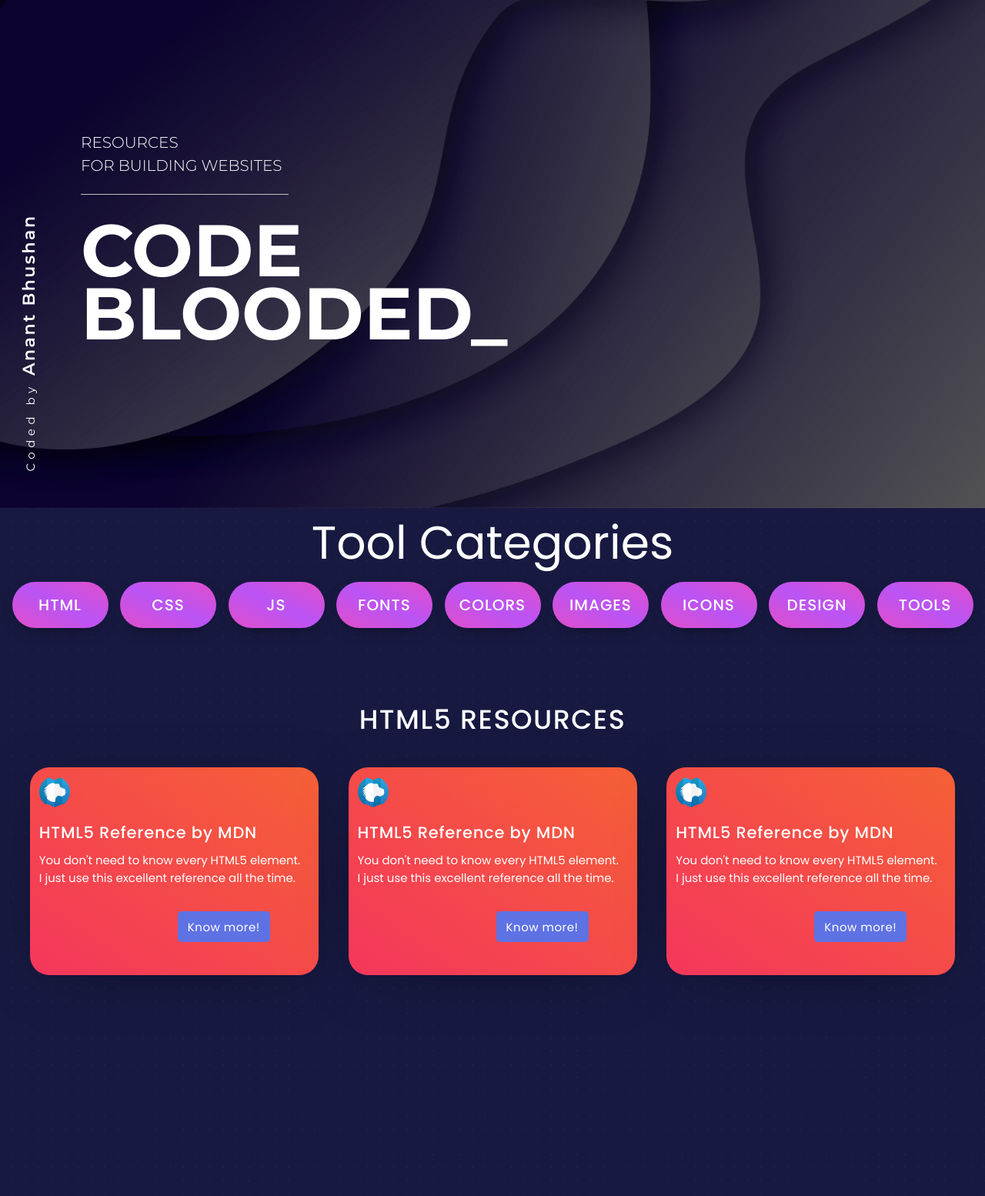
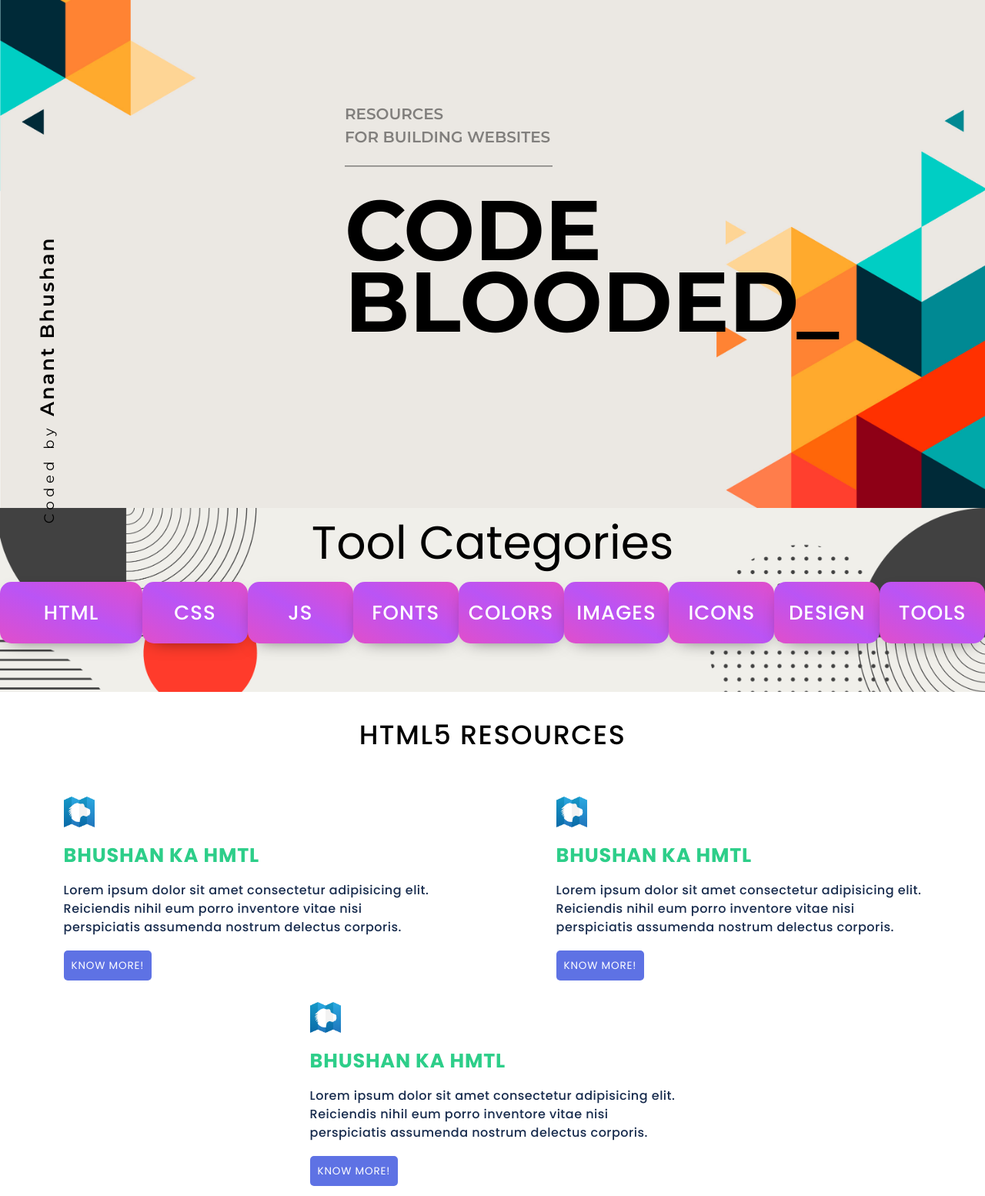
Before and after one commit to anant0036/codeBlooded, a website: page index.html in a window 1280 px wide. Shown: the part 140-1694 px from the top of the page at 77% size. Drawn offline with nearby package versions, Linux system fonts and the light colour scheme.

Commit message:
Restless for making it good looking

```diff
--- a/index.html
+++ b/index.html
@@ -16,10 +16,10 @@
    <header>
 
     <nav class="links">
-        <a href="">BHUSHAN</a>
-        <a href="">ME MEM ME </a>
-        <a href="">ANANT </a>
-        <a href="">CHAL NABC</a>
+        <a href="#" class="black">BHUSHAN</a>
+        <a href="#" class="black">ME MEM ME </a>
+        <a href="#" class="black">ANANT </a>
+        <a href="#" class="black">CHAL NABC</a>
 
     </nav>
 
@@ -55,48 +55,46 @@
         </div>
    </section>
 
-   <section id="html">
+   <section class="html" id="html">
 
     <p class="lang-heading">HTML5 RESOURCES</p>
+    <div class="container">
+        <div class="card">
+            <img src="./img/logo/mdn.png" class="res--img">
+            <p class="res--name">BHUSHAN KA HMTL</p>
+            <p class="res--desc">Lorem ipsum dolor sit amet consectetur adipisicing elit.<br>
+                Reiciendis nihil eum porro inventore vitae nisi<br>
+                perspiciatis assumenda nostrum delectus corporis.</p>
 
-    <div class="wrapper">
-        <div class="card">
-            <img src="./img/logo/mdn.png">
-            <p class="res-heading">HTML5 Reference by MDN</p>
-            <p class="res-para">
-                You don't need to know every HTML5 element.<br>
-                I just use this excellent reference all the time.
-            </p>
-
-            <button class="btn-card"><a href="#">Know more!</a></button>
+            <a href="#" class="btn--card">KNOW MORE!</a>
 
         </div>
 
         <div class="card">
-                <img src="./img/logo/mdn.png">
-                <p class="res-heading">HTML5 Reference by MDN</p>
-                <p class="res-para">
-                    You don't need to know every HTML5 element.<br>
-                    I just use this excellent reference all the time.
-                </p>
+                <img src="./img/logo/mdn.png" class="res--img">
+                <p class="res--name">BHUSHAN KA HMTL</p>
+                <p class="res--desc">Lorem ipsum dolor sit amet consectetur adipisicing elit.<br>
+                    Reiciendis nihil eum porro inventore vitae nisi<br>
+                    perspiciatis assumenda nostrum delectus corporis.</p>
 
-                <button class="btn-card"><a href="#">Know more!</a></button>
+                    <a href="#" class="btn--card">KNOW MORE!</a>
         </div>
 
         <div class="card">
-                <img src="./img/logo/mdn.png">
-                <p class="res-heading">HTML5 Reference by MDN</p>
-                <p class="res-para">
-                    You don't need to know every HTML5 element.<br>
-                    I just use this excellent reference all the time.
-                </p>
+                <img src="./img/logo/mdn.png" class="res--img">
+                <p class="res--name">BHUSHAN KA HMTL</p>
+                <p class="res--desc">Lorem ipsum dolor sit amet consectetur adipisicing elit.<br>
+                    Reiciendis nihil eum porro inventore vitae nisi<br>
+                    perspiciatis assumenda nostrum delectus corporis.</p>
 
-                <button class="btn-card"><a href="#">Know more!</a></button>
+                    <a href="#" class="btn--card">KNOW MORE!</a>
         </div>
     </div>
 
    </section>
 
+   <section></section>
+
 
 
 </body>
--- a/styles/_component.scss
+++ b/styles/_component.scss
@@ -1,39 +1,18 @@
 .btn-cate
 {
         border: none;
-        border-radius: 80px;
+        border-radius: 15px;
         outline: none;
         cursor: pointer;
         box-shadow: 0px 8px 25px -14px rgba(0,0,0,0.75);
         color: white;
         font-family: inherit;
-        font-size: 20px;
+        font-size: 26px;
         font-weight: 500;
         letter-spacing: 1px;
-        width: 125px;
-        height: 60px;
+        width: 185px;
+        height: 80px;
         background-image: linear-gradient(to bottom left,#e14eca,#ba54f5,#e14eca);
-}
-
-.btn-card
-{
-        border: none;
-        outline: none;
-        background-color:#5e72e4 ;
-        height: 40px;
-        width: 120px;
-        font-family: inherit;
-        margin-top: 12px;
-        margin-left: 180px;;
-        border-radius: 5px;
-        font-size: 15px;
-        letter-spacing: 0.5px;
-
-        &:hover
-        {
-                background-color: #3d55df;
-        }
-
 }
 
 .lang-heading
@@ -44,52 +23,72 @@
         font-size: 35px;
         font-weight: 500;
         letter-spacing: 1.5px;
-        color: white;
-}
-.res-heading
-{
-        font-size: 21px;
-        font-weight: 500;
-        letter-spacing: 0.8px;
-        margin-bottom: 10px;
-        margin-top: 10px;
-
 }
 
-.res-para
+.container
 {
-        font-size: 15px;
-        margin-bottom: 20px;
-}
 
-.wrapper
-{
         display: flex;
-        justify-content: space-evenly;
+        flex-direction: row;
+        justify-content: space-around;
         flex-wrap: wrap;
-        color: white;
-
+        // padding-left: 20px;
 }
 
 .card
 {
-        border-radius: 25px;
-        box-shadow: 0px 10px 82px -29px rgba(0,0,0,0.5);
-        padding: 12px;
-        // background-color: rgba(0, 0, 0,0);
-        background: linear-gradient(35deg,rgb(245, 54, 92),rgb(245, 96, 54))!important;
-        // background-image: url('../img/card_03.svg');
-        background-size: cover;
-        background-position: top;
-        background-repeat: no-repeat;
-        background-position-x: right;
-        width: 375px;
-        height:270px;
-        img
+        padding: 18px;
+        border-radius: 20px;
+
+
+
+        &:hover
         {
-                height: 40px;
-                width: 40px;
-                border-radius: 50%;
+                box-shadow: 0px 0px 15px 2px rgba(0,0,0,0.3);
         }
 
+
 }
+
+.res--img
+{
+        height: 40px;
+        width: 40px;
+}
+
+.res--name
+{
+        font-size: 25.5px;
+        font-family: inherit;
+        font-weight: 600;
+        letter-spacing: 0.8px;
+        padding-bottom: 10px;
+        padding-top: 10px;
+        color:#2dce89;
+}
+
+.res--desc
+{
+        font-size: 16px;
+        font-family: inherit;
+        font-weight: 500;
+        letter-spacing: 0.5px;
+        padding-bottom: 25px;
+        padding-top: 5px;
+        color: #172b4d;
+}
+
+.btn--card
+{
+        background-color:#5e72e4 ;
+        padding:10px;
+        font-size: 13.5px;
+        border-radius: 5px;
+        letter-spacing: 0.8px;
+
+        &:hover
+        {
+                background-color: #3d55df;
+
+        }
+}
--- a/styles/style.scss
+++ b/styles/style.scss
@@ -63,61 +63,55 @@ body
 header
 {
     height: 100vh;
-    background-image: url('../img/banner_2.png');
+    background-image: url('../img/banner_4.png');
     background-size: cover;
     background-position: top;
     background-repeat: no-repeat;
     font-family: 'Montserrat', sans-serif;
-    // background-position-x: right;
+    color: black;
 
     .links
     {
-        // border: 2px solid red;
-        // font-size: 16px;
         font-family: inherit;
-        font-weight: 300;
+        font-weight: 400;
         margin-left: 900px;
-        margin-right: 28px;
+        margin-right: 50px;
         padding-top: 20px;
         text-align: right;
 
         a
         {
-            padding-left: 100px;
+            padding-left: 70px;
         }
     }
 
     div
     {
-        padding-top: 17%;
-        padding-left: 105px;
-
-
+        // border: 2px solid green;
+        width: 850px;
+        margin-top: 16%;
+        margin-left: 35%;
         p
         {
-            font-family: 'Montserrat', sans-serif;
+            font-size: 110px;
             font-weight: 700;
-            font-size:95px;
-            color: white;
             margin-top: -30px;
-
         }
     }
 
     .my--name
     {
-        color: white;
         font-family: 'Montserrat', sans-serif;
-        font-size: 15px;
+        font-size: 18px;
         letter-spacing: 5.5px;
         transform: rotate(-90deg);
         float: left;
-        margin-left: -130px;
-        margin-top: -50px;
+        margin-left: -125px;
+
 
         span
         {
-            font-size: 22px;
+            font-size: 25px;
             font-weight: 600;
             letter-spacing: 2.5px;
         }
@@ -127,65 +121,31 @@ header
 
     .blood
     {
-        margin-top: -60px;
+       margin-top: -72px;
     }
 
     h1
     {
         font-family: 'Montserrat', sans-serif;
         font-size: 20px;
-        font-weight: 300;
-        color: white;
+        font-weight: 600;
+        color: rgba(0, 0, 0,0.45);
+
 
     }
 
-
-    div
-    {
-        text-align:start;
-    }
-
-    i
-    {
-        font-size: 120px;
-        margin:10px 25px;
-        cursor: pointer;
-    }
-
-    .html
-    {
-        color: #fb6340;
-    }
-
-    .css
-    {
-        color: #5e72e4;
-    }
-
-    .js
-    {
-        color: #f5365c;
-    }
-
-    .tracking-in-expand {
-        -webkit-animation: tracking-in-expand 0.7s cubic-bezier(0.215, 0.610, 0.355, 1.000) both;
-                animation: tracking-in-expand 0.7s cubic-bezier(0.215, 0.610, 0.355, 1.000) both;
-    }
-
-    .bounce-in-top {
-        -webkit-animation: bounce-in-top 1.1s both;
-                animation: bounce-in-top 1.1s both;
-    }
 
 }
 
 section
 {
         height: 100vh;
-        background-color:#171941;
         font-family: inherit;
-        background-image: url('../img/dots.png');
-        background-size: contain;
+        background-color: white;
+        // background-image: url('../img/section.png');
+        // background-size: cover;
+        // background-position: top;
+        // background-repeat: no-repeat;
 }
 
 
@@ -194,12 +154,14 @@ section
 .tab--sections
 {
         height: auto;
-        background-color: #171941;
+        background-image: url('../img/tab_sec.png');
+        background-size: cover;
+        background-position: top;
+        background-repeat: no-repeat;
         padding-bottom: 50px;
         p
         {
                 font-size: 60px;
-                color: white;
                 text-align: center;
         }
         i
```
Also changed, not shown: img/banner_4.png (added), img/card_1.png (added), img/card_2.png (added), img/card_3.png (added), img/section.png (added), img/tab_sec.png (added), styles/style.css, 1 other file.
